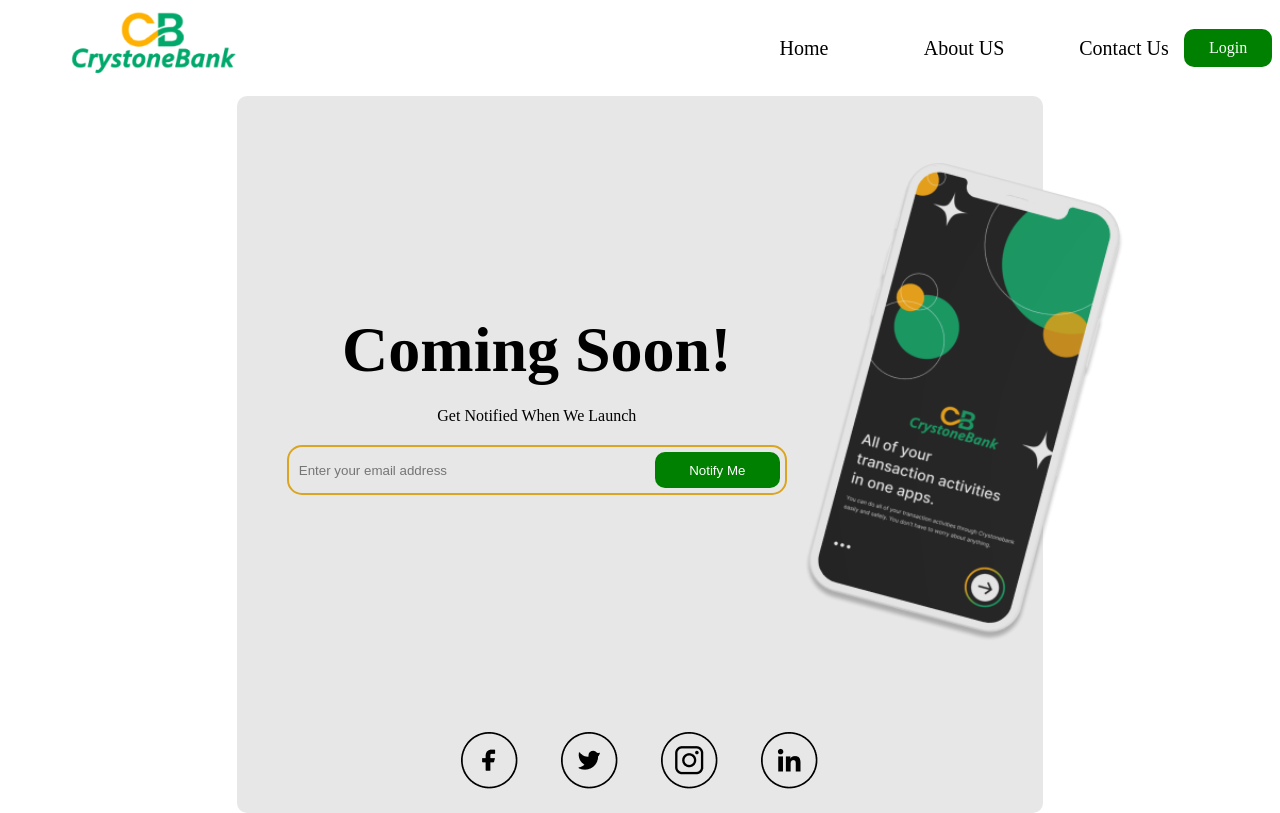
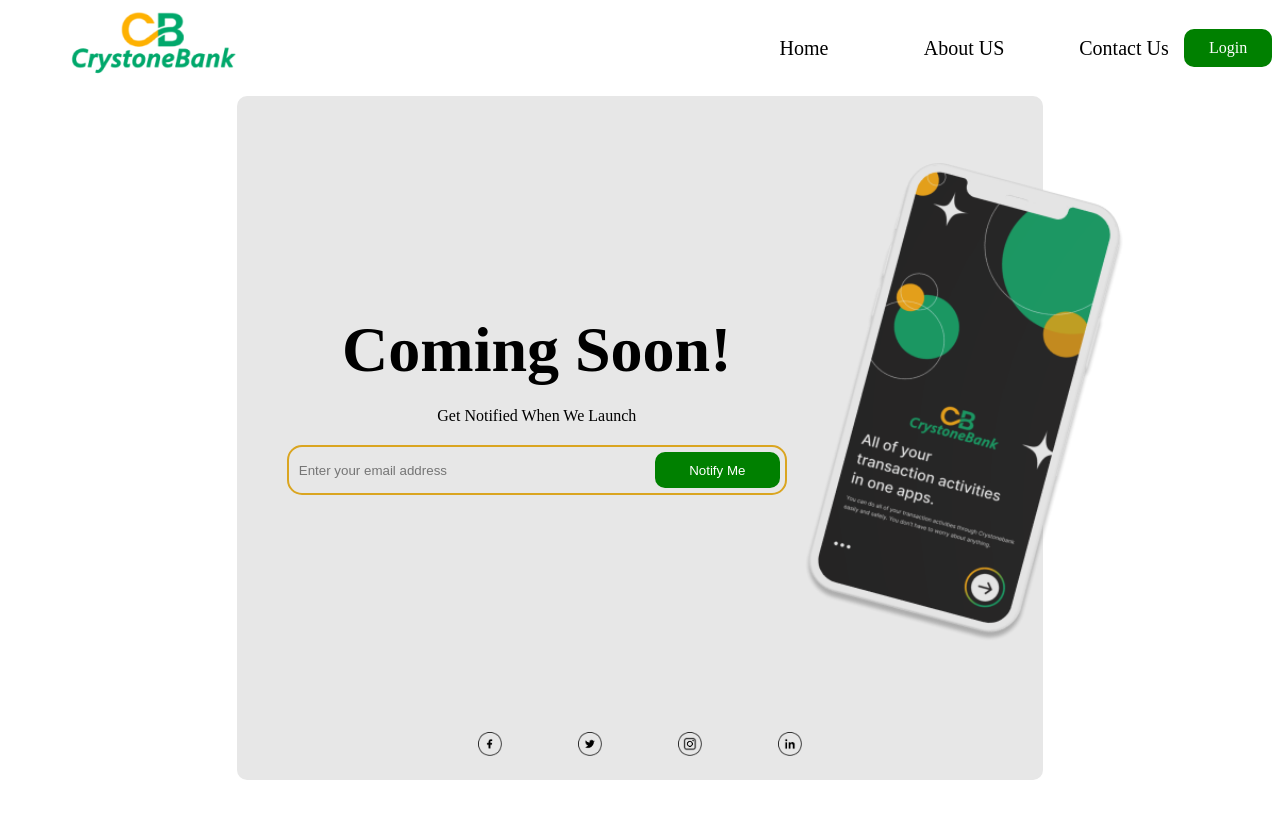
Before and after one commit to OsgoodPaekid/Crystone-Bank, a website: page home.html in a window 1280 px wide. Drawn offline with Linux system fonts and the light colour scheme.

Commit message:
Update home.css

```diff
--- a/home.css
+++ b/home.css
@@ -104,7 +104,7 @@
     padding: 20px;
 }
 
-.social ul li a{
+.social ul li a img{
     width: 24px;
     height:24px;
 }
```
